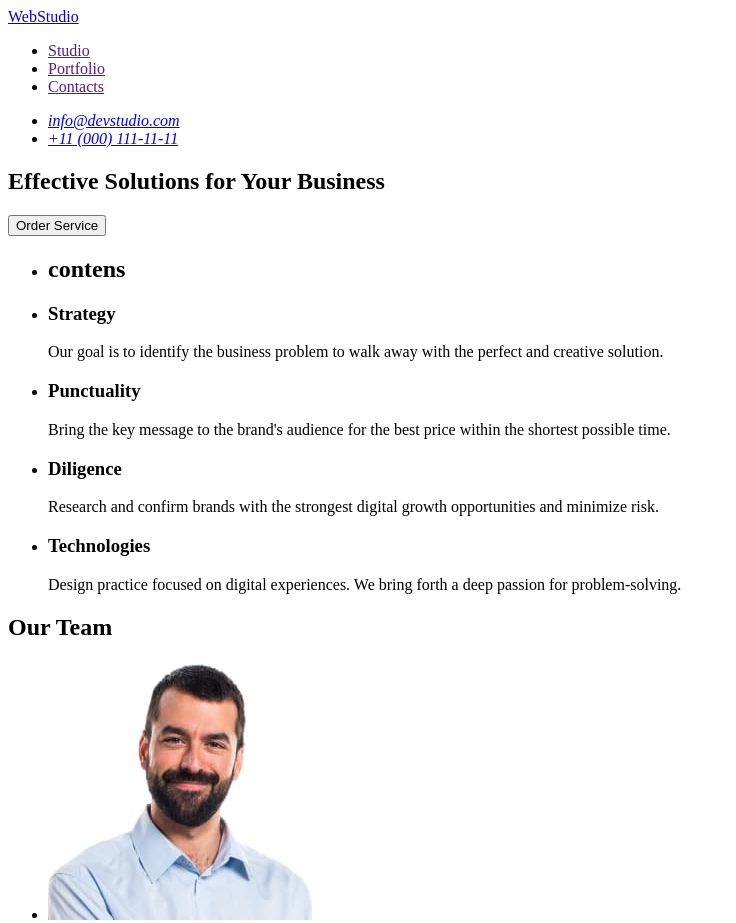
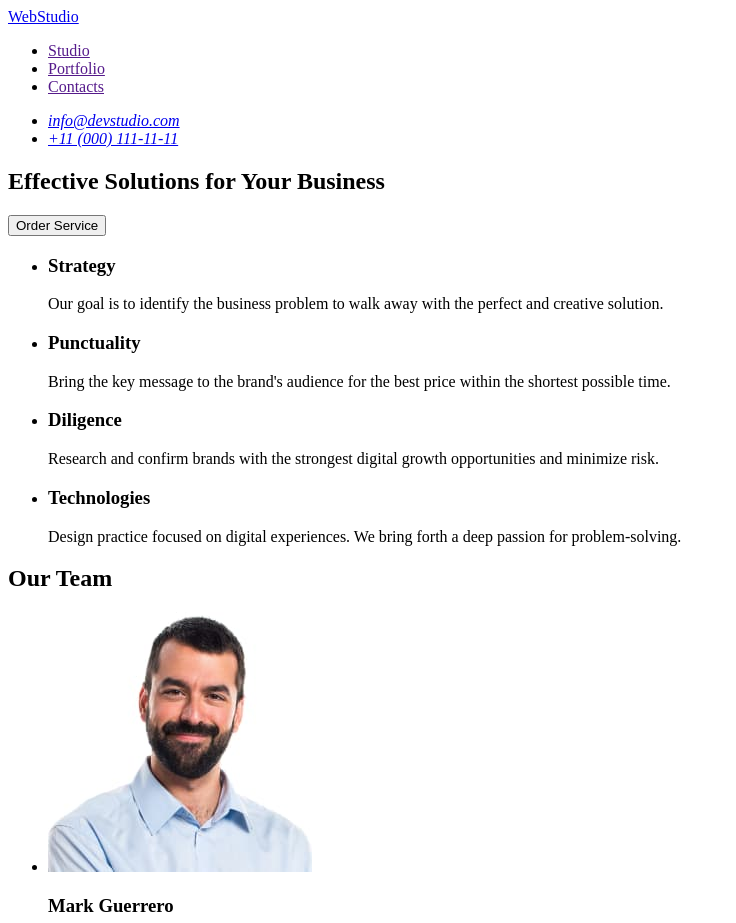
Before and after one commit to Sviatoslav1206/goitmarkuphw01, a plain HTML site: page index.html in a window 1280 px wide. Shown: the top 923 px of the page, without its empty margins (0-736 px from the left). Drawn offline with Linux system fonts and the light colour scheme.

Commit message:
Update index.html

```diff
--- a/index.html
+++ b/index.html
@@ -29,7 +29,6 @@
       </section>
       <section>
         <ul>
-          <li><h2>contens</h2></li>
           <li>
             <h3>Strategy</h3>
             <p>
```
